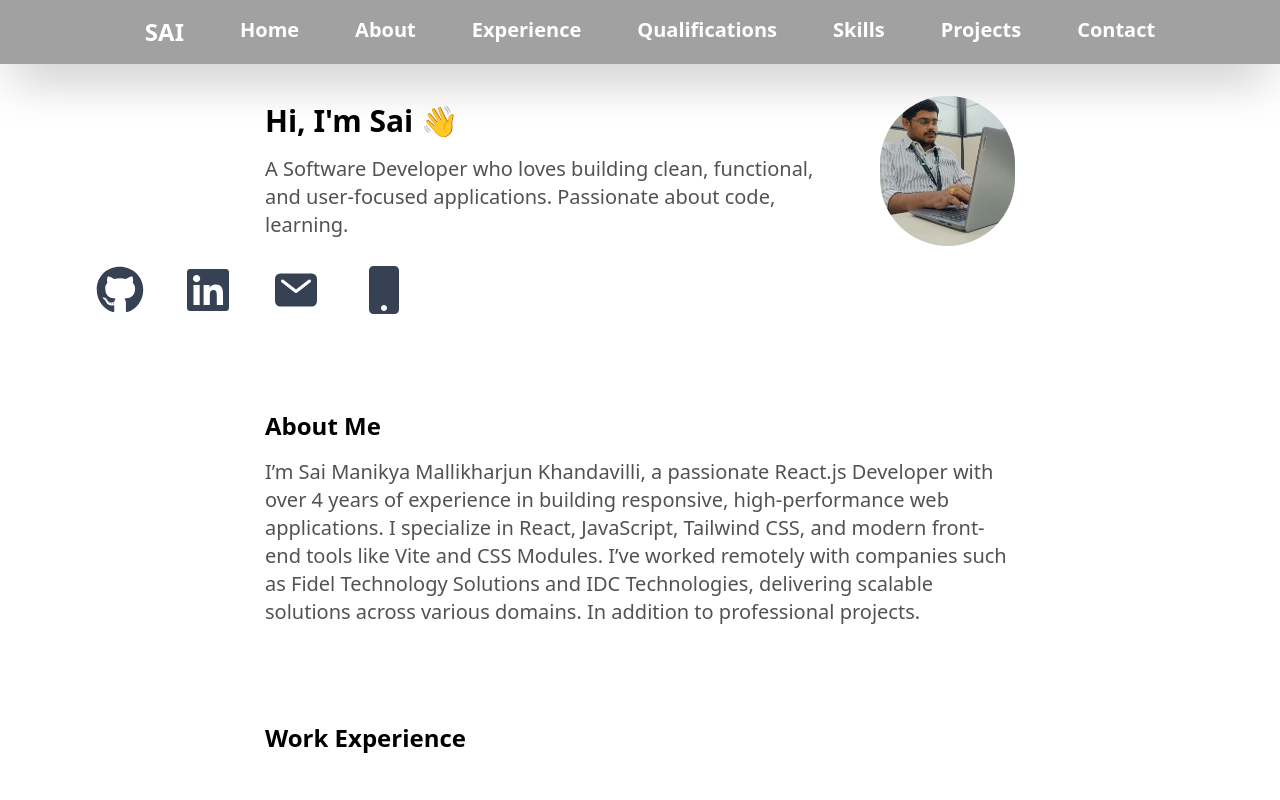
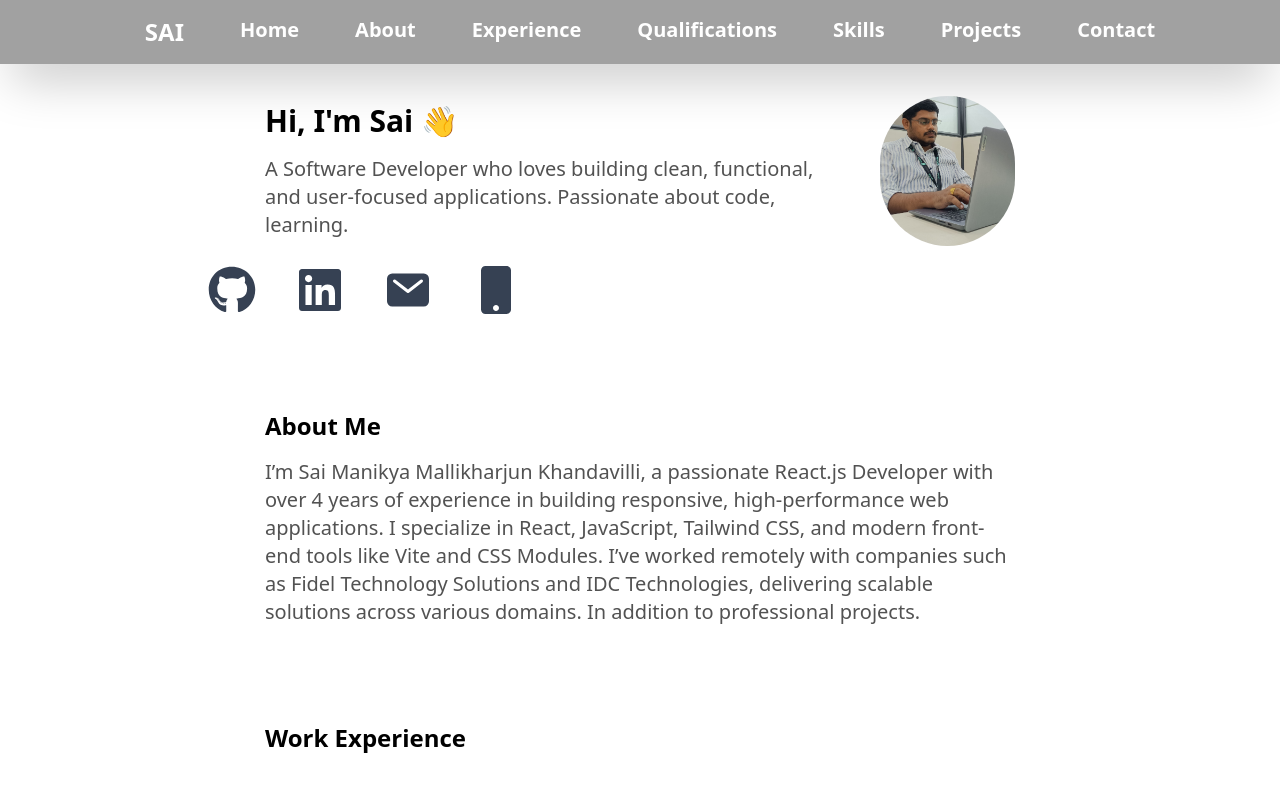
Before and after one commit to SaiMallikharjun98/Sai_Portfolio, a React (Vite) app: page / in a window 1280 px wide. Shown: the top 800 px of the page. Built offline with nearby package versions, Linux system fonts and the light colour scheme; no server answers.

Commit message:
Final Commit

```diff
--- a/src/pages/Home.jsx
+++ b/src/pages/Home.jsx
@@ -29,7 +29,7 @@ function Home() {
             />
           </div>
         </div>
-        <div className="flex ml-24  mt-5 gap-10">
+        <div className="flex ml-52  mt-5 gap-10">
           <a
             href="https://github.com/SaiMallikharjun98"
             target="_blank"
```
